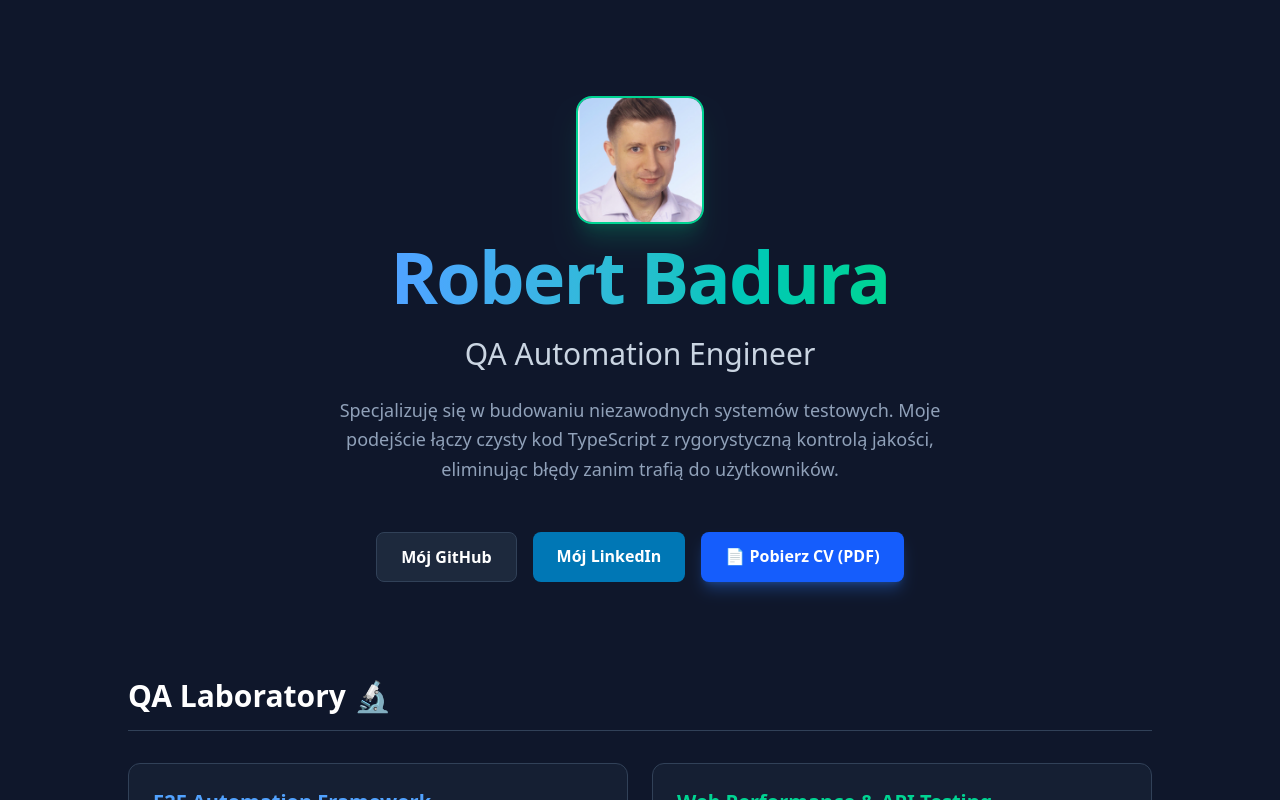
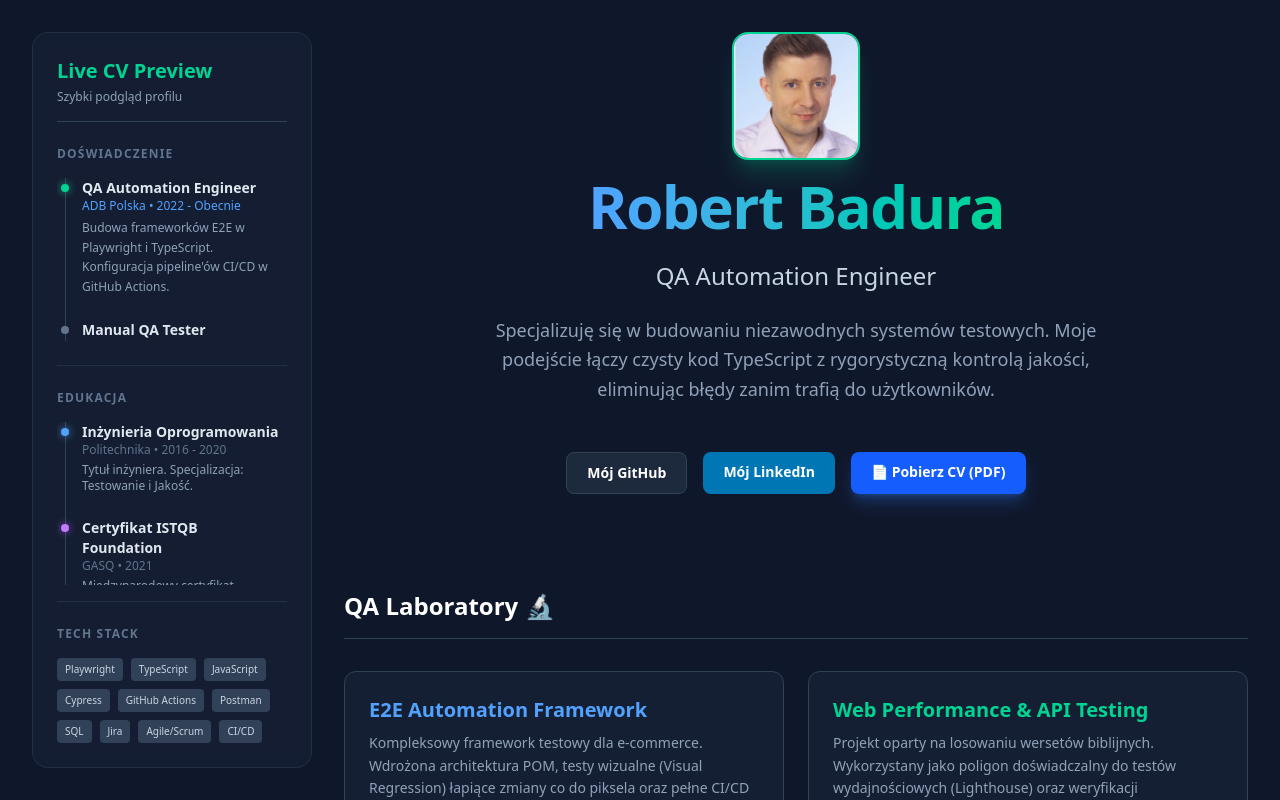
Before and after one commit to Robson-code/robertbadura_www_portfolio, a Next.js app: page / in a window 1280 px wide. Shown: the top 800 px of the page. Built offline with nearby package versions, Linux system fonts and the light colour scheme.

Commit message:
feat: redesign live cv with flex layout, independent scrolls and sticky tech stack

```diff
--- /dev/null
+++ b/app/components/LiveCVPreview.tsx
@@ -0,0 +1,114 @@
+export default function LiveCVPreview() {
+  return (
+    <aside className="lg:col-span-4 xl:col-span-3 hidden lg:block sticky top-8 h-[calc(100vh-4rem)] no-print">
+      <div className="bg-slate-800/40 p-6 rounded-2xl border border-slate-700/50 backdrop-blur-sm h-full flex flex-col">
+
+        {/* NAGŁÓWEK KARTY */}
+        <div className="border-b border-slate-700 pb-4 shrink-0">
+          <h3 className="text-xl font-bold text-emerald-400">Live CV Preview</h3>
+          <p className="text-xs text-slate-400 mt-1">Szybki podgląd profilu</p>
+        </div>
+
+        {/* ZBIORCZY KONTENER NA SEKCJE SCROLLOWANE */}
+        <div className="flex-1 flex flex-col min-h-0 mt-6 gap-6">
+
+          {/* =========================================
+              GÓRNA POŁOWA: DOŚWIADCZENIE (ZMIENIONO NA flex-[4])
+              ========================================= */}
+          {/* 👇 TUTAJ REGULUJESZ WYSOKOŚĆ DOŚWIADCZENIA 👇 */}
+          <div className="flex-[5] flex flex-col min-h-0">
+            <h4 className="text-xs font-bold text-slate-500 mb-4 uppercase tracking-widest shrink-0">
+              Doświadczenie
+            </h4>
+            <div className="overflow-y-auto hide-scrollbar flex-1 pr-2">
+              <div className="space-y-6 border-l border-slate-700 ml-2 pl-4 pb-2">
+
+                <div className="relative">
+                  <div className="absolute -left-[21px] top-1.5 w-2 h-2 rounded-full bg-emerald-400 shadow-[0_0_8px_rgba(52,211,153,0.8)]"></div>
+                  <h5 className="text-sm font-bold text-slate-200">QA Automation Engineer</h5>
+                  <p className="text-xs text-blue-400 mb-1">ADB Polska • 2022 - Obecnie</p>
+                  <p className="text-xs text-slate-400 leading-relaxed">
+                    Budowa frameworków E2E w Playwright i TypeScript. Konfiguracja pipeline'ów CI/CD w GitHub Actions.
+                  </p>
+                </div>
+
+                <div className="relative">
+                  <div className="absolute -left-[21px] top-1.5 w-2 h-2 rounded-full bg-slate-500"></div>
+                  <h5 className="text-sm font-bold text-slate-200">Manual QA Tester</h5>
+                  <p className="text-xs text-slate-500 mb-1">Poprzednia Firma • 2020 - 2022</p>
+                  <p className="text-xs text-slate-400 leading-relaxed">
+                    Testy funkcjonalne, tworzenie przypadków testowych w Jira, ścisła współpraca z zespołem dev.
+                  </p>
+                </div>
+
+                <div className="relative">
+                  <div className="absolute -left-[21px] top-1.5 w-2 h-2 rounded-full bg-slate-500"></div>
+                  <h5 className="text-sm font-bold text-slate-200">Junior Tester</h5>
+                  <p className="text-xs text-slate-500 mb-1">Jeszcze Inna Firma • 2018 - 2020</p>
+                  <p className="text-xs text-slate-400 leading-relaxed">
+                    Wykonywanie testów eksploracyjnych i regresyjnych w oparciu o dokumentację.
+                  </p>
+                </div>
+
+              </div>
+            </div>
+          </div>
+
+          {/* =========================================
+              ŚRODEK: EDUKACJA (ZMIENIONO NA flex-[6])
+              ========================================= */}
+          {/* 👇 TUTAJ REGULUJESZ WYSOKOŚĆ EDUKACJI 👇 */}
+          <div className="flex-[5] flex flex-col min-h-0 pt-6 border-t border-slate-700/50">
+            <h4 className="text-xs font-bold text-slate-500 mb-4 uppercase tracking-widest shrink-0">
+              Edukacja
+            </h4>
+            <div className="overflow-y-auto hide-scrollbar flex-1 pr-2 space-y-8">
+              <div className="space-y-6 border-l border-slate-700 ml-2 pl-4 pb-2">
+
+                <div className="relative">
+                  <div className="absolute -left-[21px] top-1.5 w-2 h-2 rounded-full bg-blue-400 shadow-[0_0_8px_rgba(96,165,250,0.8)]"></div>
+                  <h5 className="text-sm font-bold text-slate-200">Inżynieria Oprogramowania</h5>
+                  <p className="text-xs text-slate-500 mb-1">Politechnika • 2016 - 2020</p>
+                  <p className="text-xs text-slate-400">Tytuł inżyniera. Specjalizacja: Testowanie i Jakość.</p>
+                </div>
+
+                <div className="relative">
+                  <div className="absolute -left-[21px] top-1.5 w-2 h-2 rounded-full bg-purple-400 shadow-[0_0_8px_rgba(168,85,247,0.8)]"></div>
+                  <h5 className="text-sm font-bold text-slate-200">Certyfikat ISTQB Foundation</h5>
+                  <p className="text-xs text-slate-500 mb-1">GASQ • 2021</p>
+                  <p className="text-xs text-slate-400">Międzynarodowy certyfikat poświadczający wiedzę z zakresu testowania oprogramowania.</p>
+                </div>
+
+                <div className="relative">
+                  <div className="absolute -left-[21px] top-1.5 w-2 h-2 rounded-full bg-purple-400 shadow-[0_0_8px_rgba(168,85,247,0.8)]"></div>
+                  <h5 className="text-sm font-bold text-slate-200">Kurs: Master Playwright</h5>
+                  <p className="text-xs text-slate-500 mb-1">Udemy • 2022</p>
+                  <p className="text-xs text-slate-400">Zaawansowane techniki automatyzacji, API testing oraz wdrażanie CI/CD.</p>
+                </div>
+
+              </div>
+            </div>
+          </div>
+
+        </div>
+
+        {/* =========================================
+            DOLNA STREFA: TECH STACK (ZAWSZE WIDOCZNY)
+            ========================================= */}
+        <div className="shrink-0 pt-6 mt-4 border-t border-slate-700/50">
+          <h4 className="text-xs font-bold text-slate-500 mb-4 uppercase tracking-widest">
+            Tech Stack
+          </h4>
+          <div className="flex flex-wrap gap-2">
+            {['Playwright', 'TypeScript', 'JavaScript', 'Cypress', 'GitHub Actions', 'Postman', 'SQL', 'Jira', 'Agile/Scrum', 'CI/CD'].map(skill => (
+              <span key={skill} className="text-[10px] font-medium bg-slate-700 text-slate-300 px-2 py-1 rounded">
+                {skill}
+              </span>
+            ))}
+          </div>
+        </div>
+
+      </div>
+    </aside>
+  );
+}
--- a/app/globals.css
+++ b/app/globals.css
@@ -13,3 +13,11 @@
     color: black !important;
   }
 }
+/* --- NIEWIDZIALNY SCROLL (Czysta Magia) --- */
+.hide-scrollbar {
+  -ms-overflow-style: none;  /* IE oraz Edge */
+  scrollbar-width: none;  /* Firefox */
+}
+.hide-scrollbar::-webkit-scrollbar {
+  display: none; /* Ukrywa pasek w Chrome, Safari i Operze */
+}
--- a/app/page.tsx
+++ b/app/page.tsx
@@ -2,6 +2,7 @@
 
 import { useState } from 'react';
 import Image from 'next/image';
+import LiveCVPreview from './components/LiveCVPreview';
 
 export default function Home() {
   const [logs, setLogs] = useState<string[]>([]);
@@ -41,12 +42,17 @@ export default function Home() {
   };
 
   return (
-    <main className="min-h-screen bg-slate-900 text-white p-8 md:p-24 flex flex-col items-center">
+    <main className="min-h-screen bg-slate-900 text-white p-4 md:p-8">
+      <div className="max-w-7xl mx-auto grid grid-cols-1 lg:grid-cols-12 gap-8 items-start">
 
-      {/* SEKCJA HERO Z AVATAREM */}
-      <div className="max-w-3xl text-center space-y-6 flex flex-col items-center">
+        {/* NASZ NOWY, ZEWNĘTRZNY KOMPONENT CV */}
+        <LiveCVPreview />
 
-        {/* AVATAR - Dodano sizes="128px" żeby naprawić błąd Next.js */}
+        {/* PRAWA KOLUMNA: GŁÓWNY DASHBOARD */}
+        <div className="lg:col-span-8 xl:col-span-9 flex flex-col items-center">
+
+          {/* SEKCJA HERO */}
+          <div className="max-w-2xl text-center space-y-6 flex flex-col items-center">
             <div className="relative w-32 h-32 mb-4">
               <Image
                 src="/avatar.jpg"
@@ -57,41 +63,38 @@ export default function Home() {
               />
             </div>
 
-        <h1 className="text-5xl md:text-7xl font-bold tracking-tight text-transparent bg-clip-text bg-gradient-to-r from-blue-400 to-emerald-400">
+            <h1 className="text-5xl md:text-6xl font-bold tracking-tight text-transparent bg-clip-text bg-gradient-to-r from-blue-400 to-emerald-400">
               Robert Badura
             </h1>
-        <h2 className="text-2xl md:text-3xl font-medium text-slate-300">
+            <h2 className="text-2xl font-medium text-slate-300">
               QA Automation Engineer
             </h2>
 
-        <p className="text-lg text-slate-400 leading-relaxed max-w-2xl">
+            <p className="text-lg text-slate-400 leading-relaxed">
               Specjalizuję się w budowaniu niezawodnych systemów testowych.
               Moje podejście łączy czysty kod TypeScript z rygorystyczną kontrolą jakości,
               eliminując błędy zanim trafią do użytkowników.
             </p>
 
-        {/* GRUPA PRZYCISKÓW */}
             <div className="flex flex-wrap justify-center gap-4 pt-6 no-print">
               <a href="https://github.com/Robson-code" target="_blank" rel="noreferrer"
-             className="px-6 py-3 bg-slate-800 hover:bg-slate-700 rounded-lg font-semibold transition-colors border border-slate-700">
+                 className="px-5 py-2.5 bg-slate-800 hover:bg-slate-700 rounded-lg font-semibold transition-colors border border-slate-700 text-sm">
                 Mój GitHub
               </a>
-
-          <a href="https://www.linkedin.com/in/robert-badura-6699b010b/" target="_blank" rel="noreferrer"
-             className="px-6 py-3 bg-[#0077b5] hover:bg-[#00669c] rounded-lg font-semibold transition-colors">
+              <a href="https://www.linkedin.com/in/TWOJ-PROFIL" target="_blank" rel="noreferrer"
+                 className="px-5 py-2.5 bg-[#0077b5] hover:bg-[#00669c] rounded-lg font-semibold transition-colors text-sm">
                 Mój LinkedIn
               </a>
-
               <a href="/cv_robert.pdf" target="_blank"
-             className="px-6 py-3 bg-blue-600 hover:bg-blue-500 rounded-lg font-semibold transition-colors shadow-lg shadow-blue-500/30">
+                 className="px-5 py-2.5 bg-blue-600 hover:bg-blue-500 rounded-lg font-semibold transition-colors shadow-lg shadow-blue-500/30 text-sm">
                 📄 Pobierz CV (PDF)
               </a>
             </div>
           </div>
 
           {/* SEKCJA PROJEKTÓW */}
-      <div className="w-full max-w-5xl mt-24 space-y-8">
-        <h3 className="text-3xl font-bold border-b border-slate-700 pb-4">QA Laboratory 🔬</h3>
+          <div className="w-full mt-24 space-y-8">
+            <h3 className="text-2xl font-bold border-b border-slate-700 pb-4">QA Laboratory 🔬</h3>
             <div className="grid grid-cols-1 md:grid-cols-2 gap-6">
 
               <div className="bg-slate-800/50 p-6 rounded-xl border border-slate-700 hover:border-blue-400 transition-colors group">
@@ -137,9 +140,8 @@ export default function Home() {
           </div>
 
           {/* TERMINAL QA */}
-      <div className="w-full max-w-5xl mt-24 mb-24 no-print">
-        <h3 className="text-3xl font-bold border-b border-slate-700 pb-4 mb-8">Live Terminal 💻</h3>
-
+          <div className="w-full mt-24 mb-24 no-print">
+            <h3 className="text-2xl font-bold border-b border-slate-700 pb-4 mb-8">Live Terminal 💻</h3>
             <div className="bg-[#1e1e1e] rounded-xl overflow-hidden shadow-2xl border border-slate-700">
               <div className="bg-[#2d2d2d] px-4 py-3 flex items-center gap-2">
                 <div className="w-3 h-3 rounded-full bg-red-500"></div>
@@ -147,7 +149,6 @@ export default function Home() {
                 <div className="w-3 h-3 rounded-full bg-green-500"></div>
                 <span className="ml-4 text-xs text-slate-400 font-mono">bash - qa-engineer-portfolio</span>
               </div>
-
               <div className="p-6 font-mono text-sm md:text-base min-h-[350px] text-slate-300">
                 <div className="mb-4">
                   <span className="text-emerald-400">robert@qa-machine</span>
@@ -163,23 +164,13 @@ export default function Home() {
                     </button>
                   )}
                 </div>
-
                 <div className="space-y-1">
                   {logs.map((log, index) => (
-                <div
-                  key={index}
-                  className={
-                    log?.includes('✓') ? 'text-emerald-400' :
-                    log?.includes('✖') || log?.includes('Error') || log?.includes('failed') ? 'text-red-400' :
-                    log?.includes('>') ? 'text-yellow-200' :
-                    'text-slate-300'
-                  }
-                >
+                    <div key={index} className={log?.includes('✓') ? 'text-emerald-400' : log?.includes('✖') || log?.includes('Error') || log?.includes('failed') ? 'text-red-400' : log?.includes('>') ? 'text-yellow-200' : 'text-slate-300'}>
                       {log}
                     </div>
                   ))}
                 </div>
-
                 {!isRunning && logs.length > 0 && (
                   <div className="mt-4 flex items-center flex-wrap gap-2">
                     <div>
@@ -188,12 +179,7 @@ export default function Home() {
                       <span className="text-blue-400">~/portfolio</span>
                       <span className="text-white">$ </span>
                     </div>
-                <a
-                  href="https://robson-code.github.io/playwright-saucedemo-portfolio/"
-                  target="_blank"
-                  rel="noreferrer"
-                  className="group flex items-center no-print"
-                >
+                    <a href="https://robson-code.github.io/playwright-saucedemo-portfolio/" target="_blank" rel="noreferrer" className="group flex items-center no-print">
                       <span className="text-slate-300 group-hover:text-emerald-300 transition-colors cursor-pointer border-b border-dashed border-slate-500 group-hover:border-emerald-300">
                         npx playwright show-report
                       </span>
@@ -204,6 +190,9 @@ export default function Home() {
               </div>
             </div>
           </div>
+
+        </div>
+      </div>
     </main>
   );
 }
```
Lines whose indentation alone changed are shown as unchanged.
